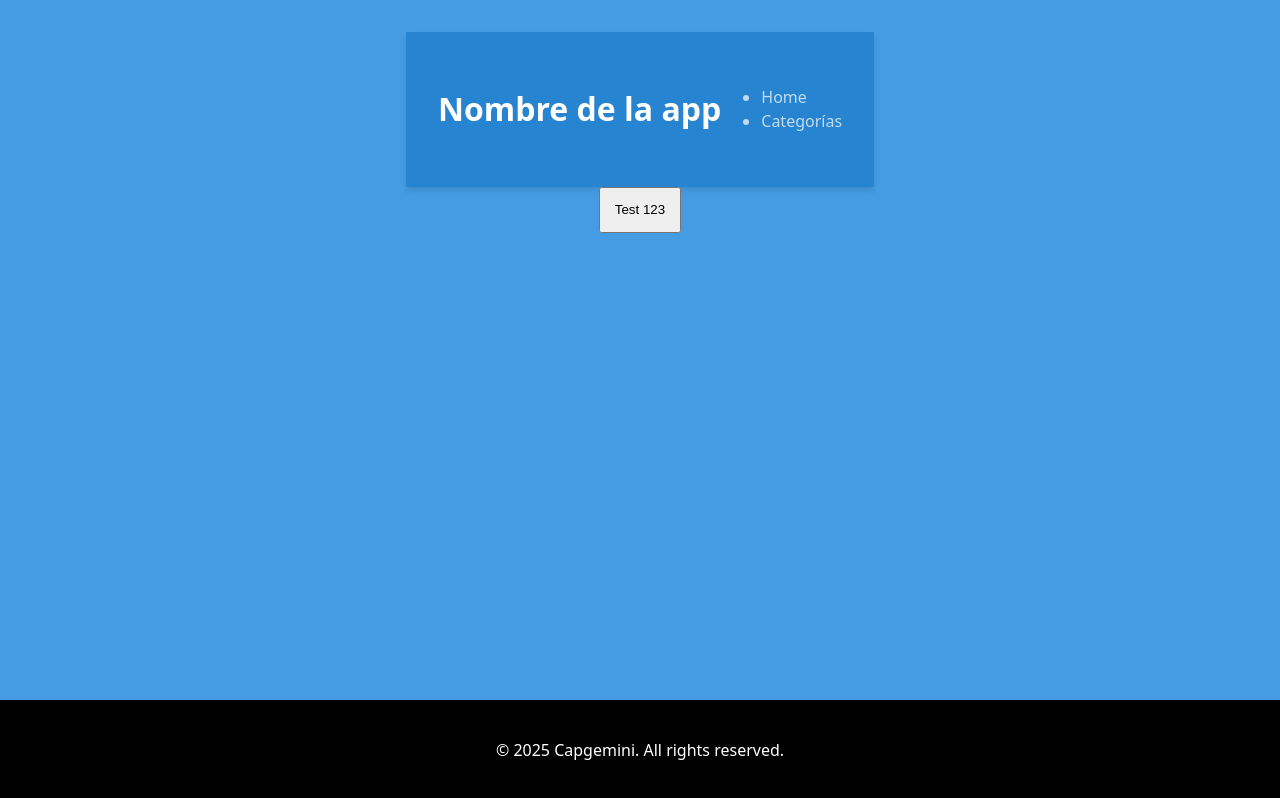
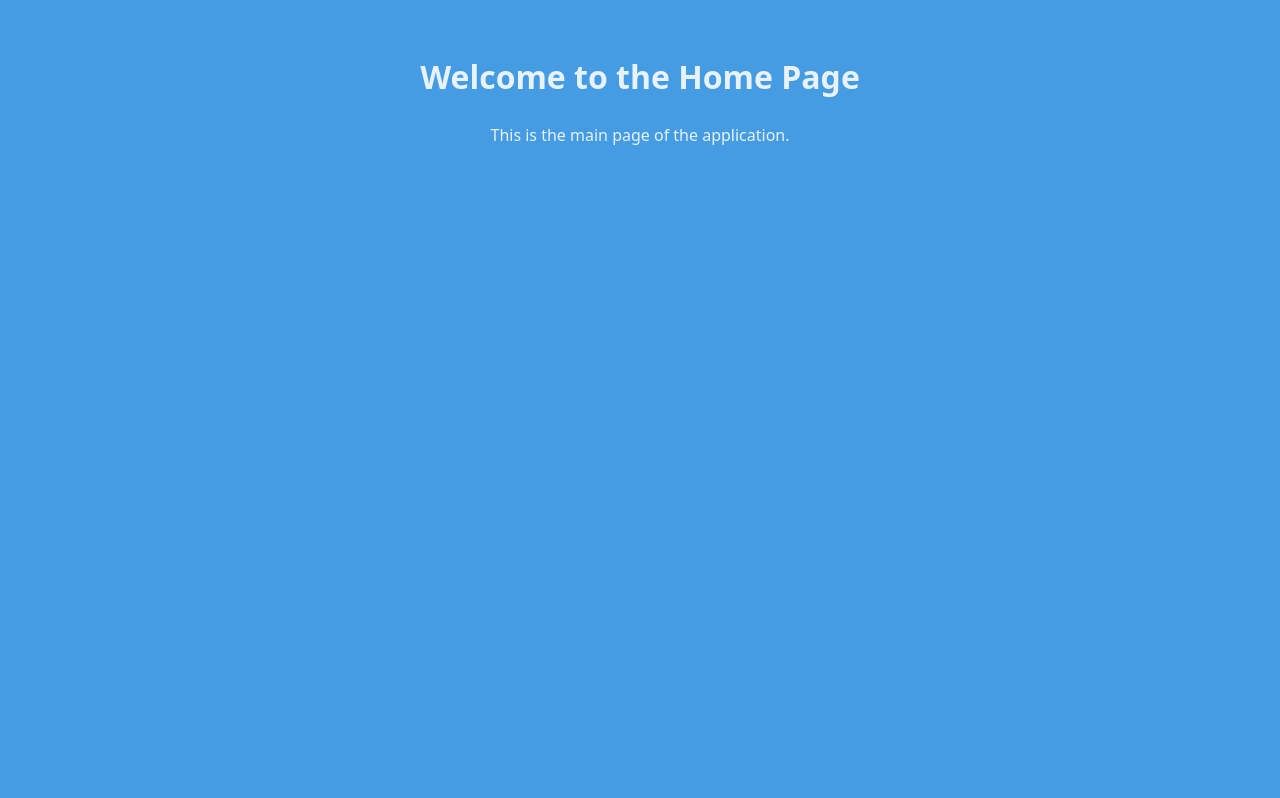
Before and after one commit to JuanGidoni/mobiliarium, a React (Vite) app: page / in a window 1280 px wide. Built offline with nearby package versions, Linux system fonts and the light colour scheme.

Commit message:
feature/5_route_config (#43)
* feat: routing implementation

* feat: add routes example

---------

Co-authored-by: juani.dev <juan.gidoni@gmail.com>

```diff
--- a/src/App.jsx
+++ b/src/App.jsx
@@ -1,16 +1,8 @@
 import "./App.css";
-import { Header } from "./components/Header.jsx";
-import { Footer } from "./components/Footer";
-import Button from "./components/button/Button";
+import AppRoutes from "./routes/AppRoutes";
 
 function App() {
-  return (
-    <>
-      <Header />
-      <Footer />
-      <Button text="Test 123" />
-    </>
-  );
+  return <AppRoutes />;
 }
 
 export default App;
--- a/src/components/Navigation.jsx
+++ b/src/components/Navigation.jsx
@@ -10,7 +10,7 @@ const Navigation = () => {
           </Link>
         </li>
         <li>
-          <Link className="nav-link" to="/categorias">
+          <Link className="nav-link" to="/categories">
             Categorías
           </Link>
         </li>
--- a/src/main.jsx
+++ b/src/main.jsx
@@ -1,13 +1,10 @@
 import { StrictMode } from "react";
 import { createRoot } from "react-dom/client";
 import "./index.css";
-import App from "./App.jsx";
-import { BrowserRouter } from "react-router-dom";
+import App from "./App";
 
 createRoot(document.getElementById("root")).render(
   <StrictMode>
-    <BrowserRouter basename={import.meta.env.BASE_URL}>
-      <App />
-    </BrowserRouter>
+    <App />
   </StrictMode>
 );
--- /dev/null
+++ b/src/pages/home/HomePage.jsx
@@ -0,0 +1,10 @@
+function HomePage() {
+  return (
+    <div>
+      <h1>Welcome to the Home Page</h1>
+      <p>This is the main page of the application.</p>
+    </div>
+  );
+}
+
+export default HomePage;
--- /dev/null
+++ b/src/routes/AppRoutes.jsx
@@ -0,0 +1,12 @@
+import { createBrowserRouter, RouterProvider } from "react-router-dom";
+import { routes } from "./routes.jsx";
+
+const router = createBrowserRouter(routes, {
+  basename: import.meta.env.BASE_URL,
+});
+
+function AppRoutes() {
+  return <RouterProvider router={router} />;
+}
+
+export default AppRoutes;
--- /dev/null
+++ b/src/routes/routes.jsx
@@ -0,0 +1,13 @@
+import HomePage from "../pages/home/HomePage";
+// import SubHomePage from "../pages/home/subhome/SubHomePage";
+
+export const routes = [
+  {
+    path: "/",
+    element: <HomePage />,
+  },
+  // {
+  //   path: "/sub/:id",
+  //   element: <SubHomePage />,
+  // },
+];
```
Also changed, not shown: src/pages/home/HomePage.css (added).
